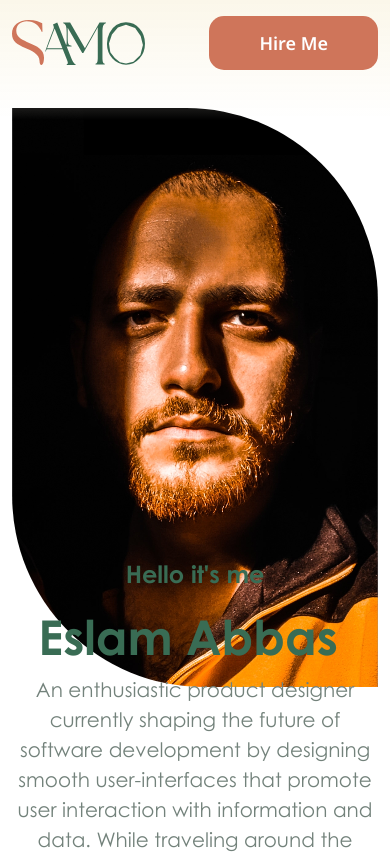
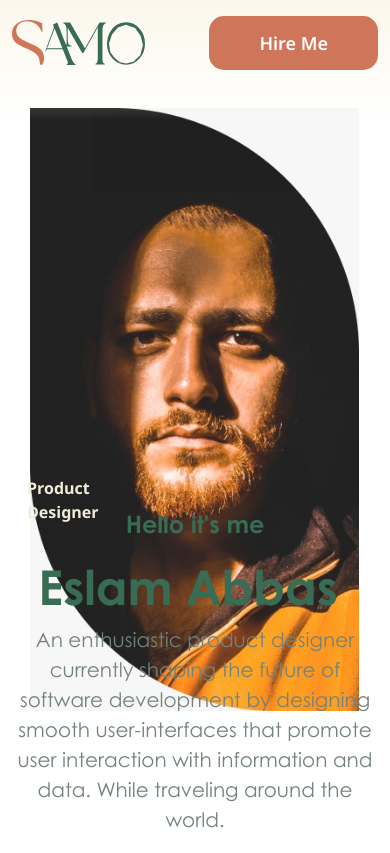
Before and after one commit to Hamza-Noah/Islam-Project, a React (Vite) app: page / in a window 390 px wide. Shown: the top 853 px of the page. Built offline with nearby package versions, Linux system fonts and the light colour scheme.

Commit message:
changed the landing bg based on the client requrments

```diff
--- a/src/components/Landing/Landing.module.css
+++ b/src/components/Landing/Landing.module.css
@@ -6,10 +6,21 @@
   &.purple {
     background-image: url("../../assets/images/svg/banner.png");
     background-position: right top;
+
+
   }
   &.white {
     background-image: url("../../assets/images/svg/banner-white.svg");
     background-position: right top;
+    @media (max-width: 767px) {
+      background-size: 80%;
+      background-image: url("../../assets/images/svg/landing-mobile-purple.jpeg") !important;
+   }
+
+   @media (max-width: 480px) {
+    background-size: 90%;
+
+   }
   }
 
   @media (min-width: 768px) and (max-width: 991px) {
@@ -43,6 +54,11 @@
     }
   }
 
+  @media (max-width: 480px) {
+    .info {
+      padding-top: 350px;
+    }
+  }
   .bow {
     font-size: 20px;
 
@@ -110,7 +126,7 @@
     color: #f1ecda;
   }
 
-  @media (max-width: 991px) {
+  @media (min-width: 768px) and (max-width: 991px) {
     display: none !important;
   }
 
--- a/src/components/Projects/Projects.jsx
+++ b/src/components/Projects/Projects.jsx
@@ -259,11 +259,14 @@ export default function Projects({ mode }) {
             )}
           </button>
         </div>
+        <div className={styles["link-to"]}>
+
         <LinkTo
           linkTo="https://www.behance.net/samo_abbas19"
           text="my behance"
           blank={true}
-        />
+          />
+          </div>
         <button
           className={`${styles.arrow} ${applyThemeClass(theme, styles)}  ${
             active == 0 ? styles.right : styles.left
--- a/src/components/Projects/Projects.module.css
+++ b/src/components/Projects/Projects.module.css
@@ -79,7 +79,7 @@
 }
 
 .link-to {
-  position: relative;
+  /* position: relative;
   padding: 8px;
   color: #707070;
   font-size: 1.125rem;
@@ -88,14 +88,15 @@
   width: fit-content;
   word-spacing: 3px;
   letter-spacing: 3px;
-  transition: all ease-in 0.3s;
+  transition: all ease-in 0.3s; */
   transform: translateY(-180px);
-  z-index: 3;
+  /* z-index: 3;
   @media (max-width: 767px) {
     transform: translateY(80px);
     margin-bottom: 100px;
     display: none;
   }
+
   &::after {
     content: "";
     position: absolute;
@@ -162,7 +163,7 @@
 
   &.white:hover {
     background-color: #eaefe4;
-  }
+  } */
 }
 
 .dots {
```
Also changed, not shown: src/assets/images/svg/landing-mobile-purple.jpeg (added).
